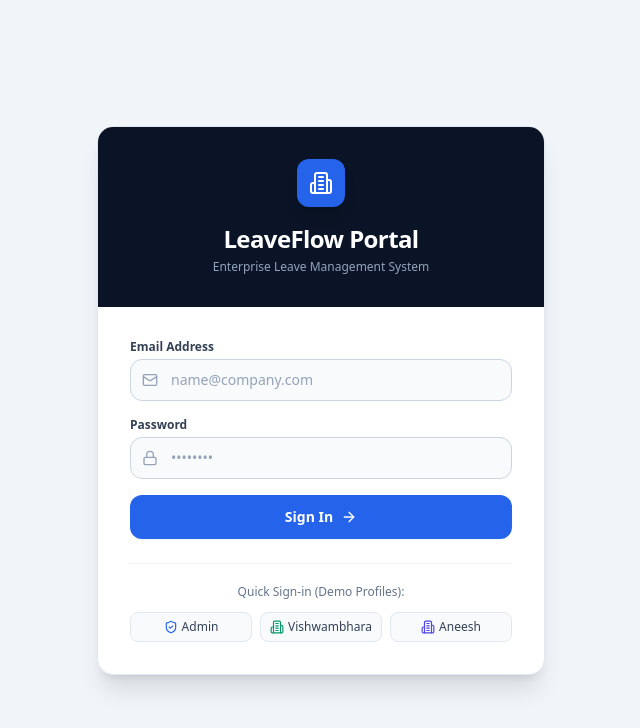
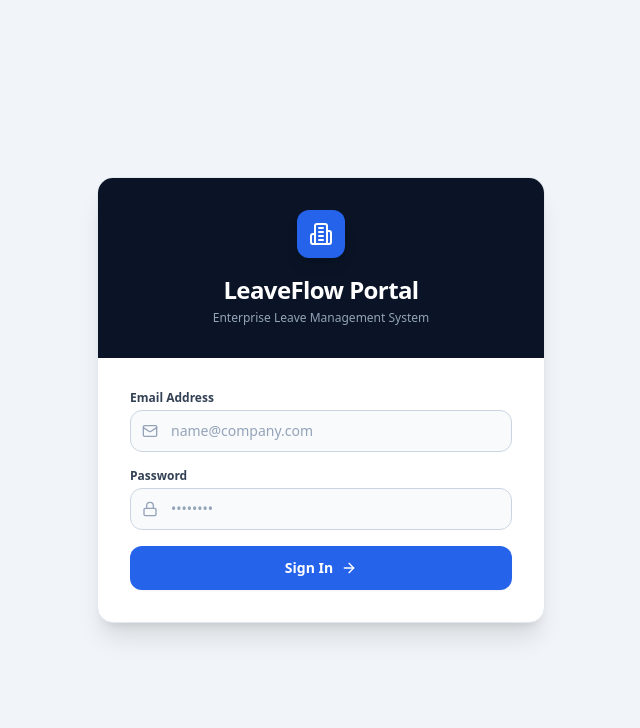
Before and after one commit to VishwambharBK/Leave-Management-System, a React (Vite) app in the folder frontend/: page /login in a window 1280 px wide. Shown: the top 728 px of the page, without its empty margins (319-959 px from the left). Built offline with nearby package versions, Linux system fonts and the light colour scheme; no server answers.

Commit message:
removed the quick sign in options

```diff
--- a/frontend/src/pages/auth/LoginPage.jsx
+++ b/frontend/src/pages/auth/LoginPage.jsx
@@ -5,7 +5,7 @@ import { zodResolver } from '@hookform/resolvers/zod';
 import { z } from 'zod';
 import { useAuth } from '../../context/AuthContext';
 import toast from 'react-hot-toast';
-import { Building2, Lock, Mail, ArrowRight, ShieldCheck } from 'lucide-react';
+import { Building2, Lock, Mail, ArrowRight } from 'lucide-react';
 
 const loginSchema = z.object({
   email: z.string().trim().email('Please enter a valid email address'),
@@ -21,7 +21,6 @@ export const LoginPage = () => {
   const {
     register,
     handleSubmit,
-    setValue,
     formState: { errors },
   } = useForm({
     resolver: zodResolver(loginSchema),
@@ -47,11 +46,6 @@ export const LoginPage = () => {
     } finally {
       setSubmitting(false);
     }
-  };
-
-  const handleFillCredentials = (email, password) => {
-    setValue('email', email);
-    setValue('password', password);
   };
 
   return (
@@ -124,39 +118,6 @@ export const LoginPage = () => {
               )}
             </button>
           </form>
-
-          {/* Quick Demo Credentials Switcher */}
-          <div className="mt-6 border-t border-slate-100 pt-5">
-            <p className="text-center text-xs font-medium text-slate-500 mb-3">
-              Quick Sign-in (Demo Profiles):
-            </p>
-            <div className="grid grid-cols-3 gap-2">
-              <button
-                type="button"
-                onClick={() => handleFillCredentials('admin@exelon.com', 'Admin@123456')}
-                className="flex items-center justify-center gap-1 rounded-lg border border-slate-200 bg-slate-50 px-2 py-1.5 text-xs font-medium text-slate-700 hover:bg-blue-50 hover:text-blue-700 hover:border-blue-200 transition"
-              >
-                <ShieldCheck className="h-3.5 w-3.5 text-blue-600 shrink-0" />
-                <span>Admin</span>
-              </button>
-              <button
-                type="button"
-                onClick={() => handleFillCredentials('vishwambhara@exelon.com', 'Employee@123')}
-                className="flex items-center justify-center gap-1 rounded-lg border border-slate-200 bg-slate-50 px-2 py-1.5 text-xs font-medium text-slate-700 hover:bg-emerald-50 hover:text-emerald-700 hover:border-emerald-200 transition"
-              >
-                <Building2 className="h-3.5 w-3.5 text-emerald-600 shrink-0" />
-                <span className="truncate">Vishwambhara</span>
-              </button>
-              <button
-                type="button"
-                onClick={() => handleFillCredentials('aneesh@exelon.com', 'Employee@123')}
-                className="flex items-center justify-center gap-1 rounded-lg border border-slate-200 bg-slate-50 px-2 py-1.5 text-xs font-medium text-slate-700 hover:bg-indigo-50 hover:text-indigo-700 hover:border-indigo-200 transition"
-              >
-                <Building2 className="h-3.5 w-3.5 text-indigo-600 shrink-0" />
-                <span className="truncate">Aneesh</span>
-              </button>
-            </div>
-          </div>
         </div>
       </div>
     </div>
```
Also changed, not shown: 2 other files (tests, documents, lock files or other folders).
